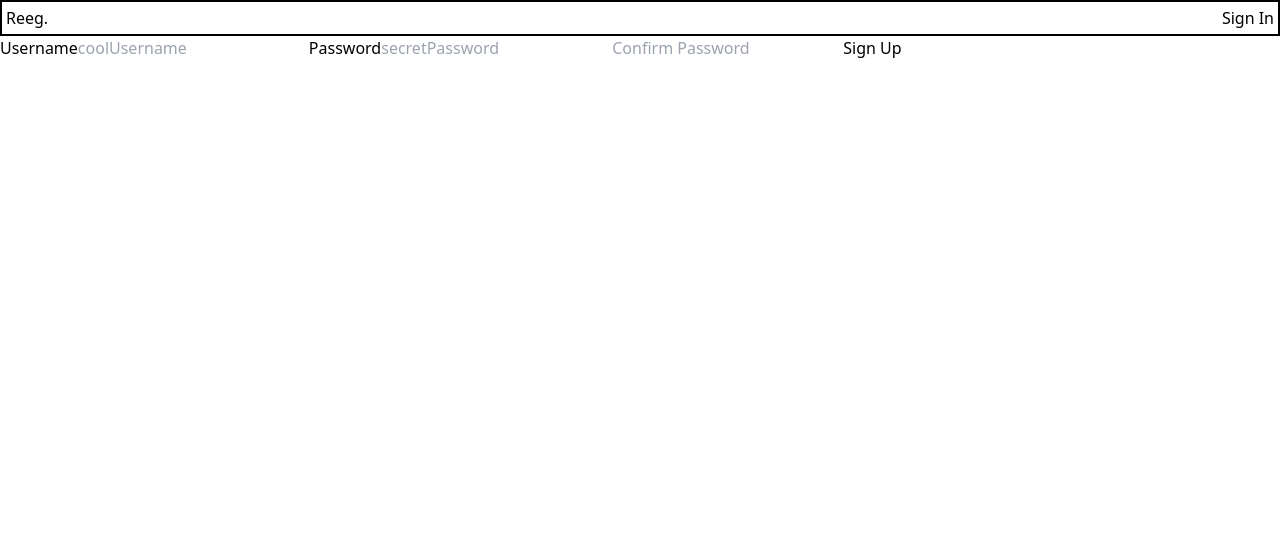
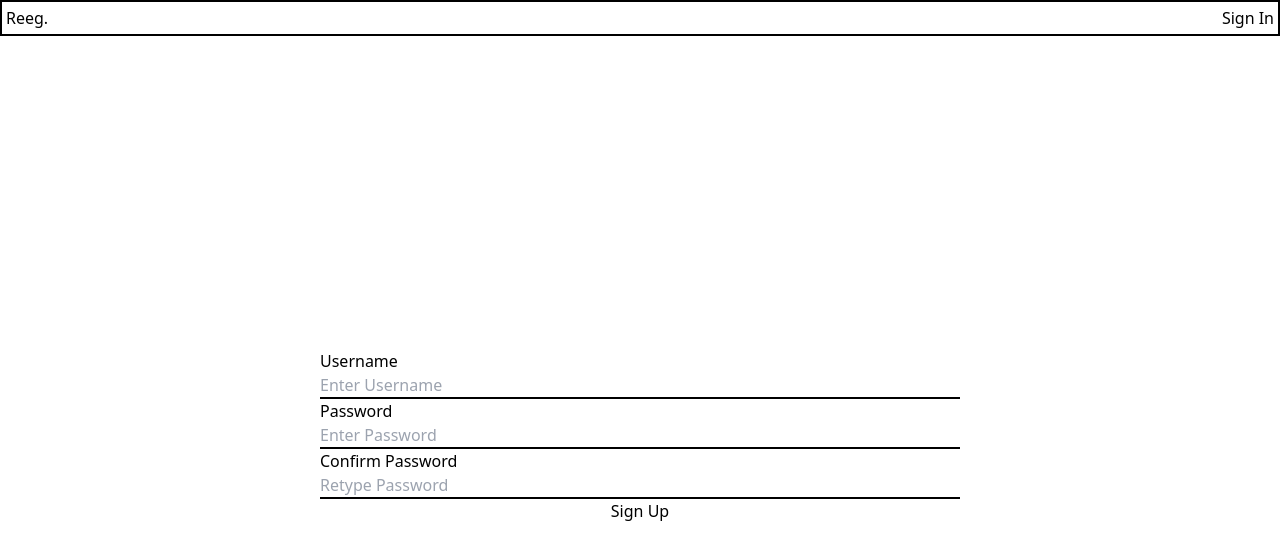
Before and after one commit to HowzayCalderon/reeg, a Next.js app: page /signup in a window 1280 px wide. Shown: the top 560 px of the page. Built offline with nearby package versions, Linux system fonts and the light colour scheme; no server answers.

Commit message:
added basic styling to user form

```diff
--- a/src/app/components/UserForm/Form.tsx
+++ b/src/app/components/UserForm/Form.tsx
@@ -7,13 +7,14 @@ const Form = () => {
     const pathname = usePathname()
     return (
         <>
-            <form>
+            <form className="flex flex-col">
                 <label>Username</label>
-                <input id='username' type='username' name="username" required={true} placeholder="coolUsername"/>
+                <input className=' border-b-2 border-black'id='username' type='username' name="username" required={true} placeholder="Enter Username"/>
                 <label>Password</label>
-                <input id="password" type='password' name="password" required={true} placeholder="secretPassword"/>
-                {pathname == '/signup' ? <input id="confirmPassword" required={true} type="password" name="confirmPassword" placeholder="Confirm Password"/> : null}
-                {pathname == '/signup' ? <input type="submit" value={'Sign Up'}/> : <input type="submit" value={'Sign In'}/>}
+                <input className="border-b-2 border-black" id="password" type='password' name="password" required={true} placeholder="Enter Password"/>
+                {pathname == '/signup' ? <label>Confirm Password</label> : null}
+                {pathname == '/signup' ? (<input className='border-b-2 border-black'id="confirmPassword" required={true} type="password" name="confirmPassword" placeholder="Retype Password"/>) : null}
+                {pathname == '/signup' ? <input type="submit" value={'Sign Up'}/> : <input className="border-2" type="submit" value={'Sign In'}/>}
             </form>
         </>
     )
--- a/src/app/signin/page.tsx
+++ b/src/app/signin/page.tsx
@@ -3,8 +3,10 @@ import Form from "@/components/UserForm/Form";
 
 const SignIn = () => {
     return (
-        <div>
-            <Form/>
+        <div className="flex justify-center items-center h-screen">
+            <div className="w-1/2">
+                <Form/>
+            </div>
         </div>
     )
 }
--- a/src/app/signup/page.tsx
+++ b/src/app/signup/page.tsx
@@ -3,8 +3,10 @@ import Form from "@/components/UserForm/Form";
 
 const SignUp = () => {
     return (
-        <div>
-            <Form/>
+        <div className="flex justify-center items-center h-screen">
+            <div className="w-1/2">
+                <Form/>
+            </div>
         </div>
     )
 }
```
